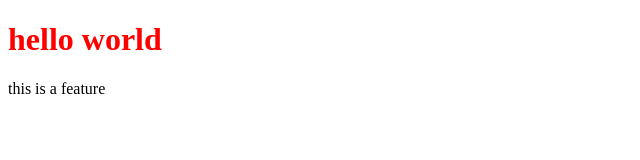
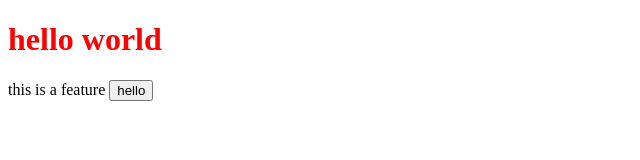
Before and after one commit to prasxor/local-repo, a plain HTML site: page index.html in a window 1280 px wide. Shown: the whole page, without its empty margins (0-640 px from the left). Drawn offline with Linux system fonts and the light colour scheme.

Commit message:
added button in paragraph tag

```diff
--- a/index.html
+++ b/index.html
@@ -8,6 +8,6 @@
 </head>
 <body>
     <h1>hello world</h1>
-    <p>this is a feature</p>
+    <p>this is a feature <button>hello</button></p>
 </body>
 </html>
```
